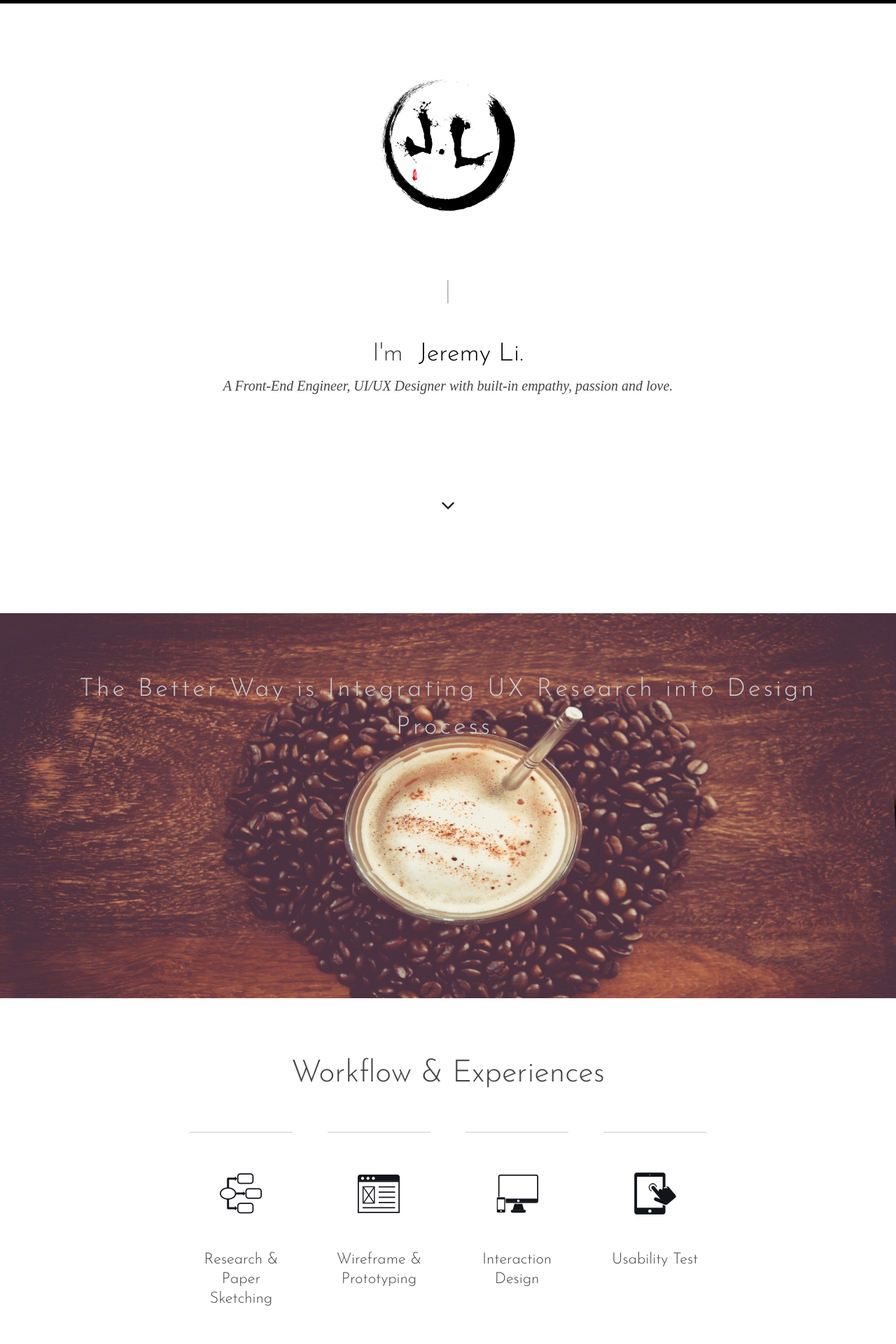
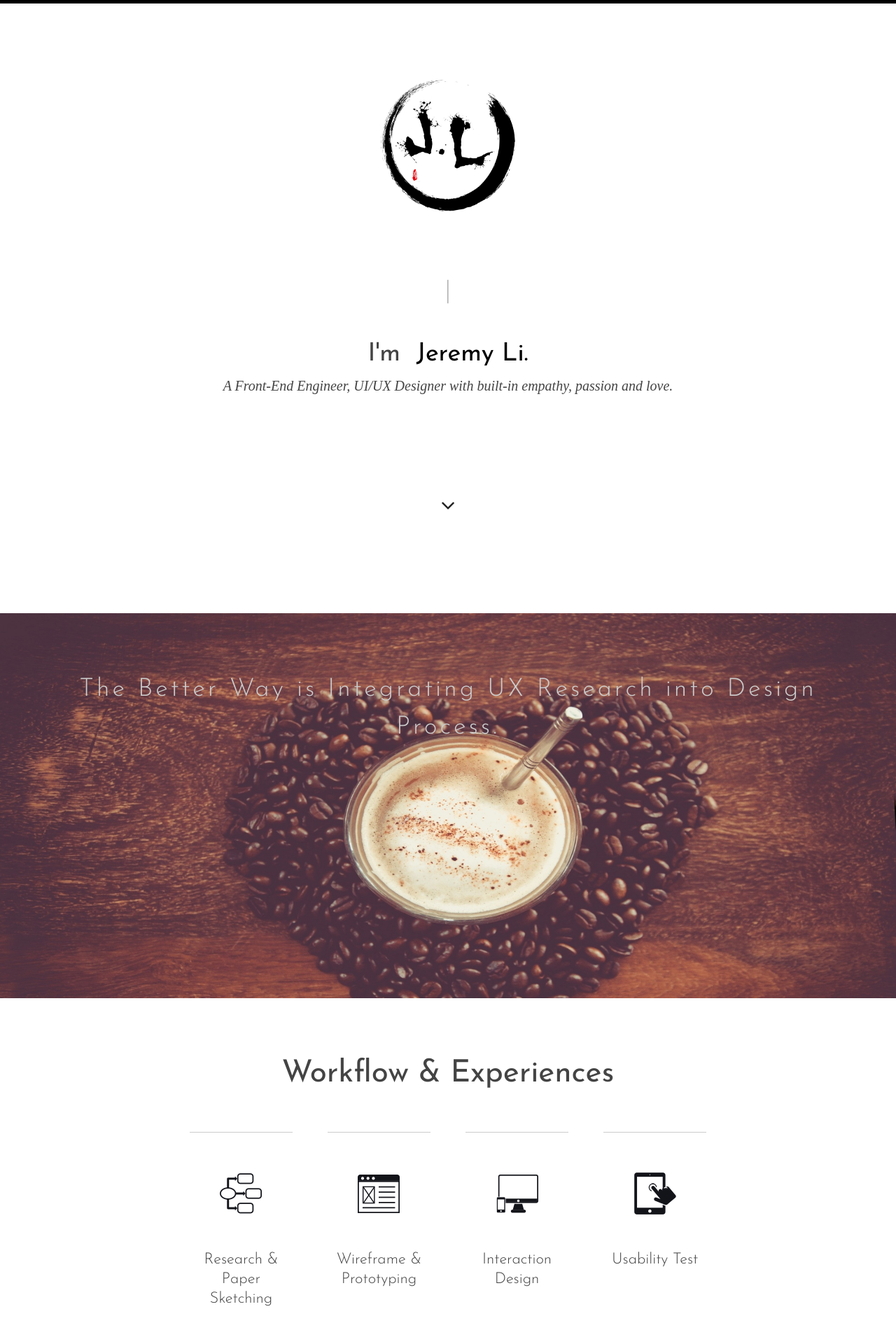
Before and after one commit to Jeremygarden/jeremygarden.github.io, a Jekyll site: the page built from index.html, in a window 1280 px wide. Shown: the top 1920 px of the page at 70% size. Built offline with Jekyll 4.4.1, drawn with Linux system fonts in a browser that asks for light colours; nearby versions of some CDN libraries.

Commit message:
font family not hot loading

```diff
--- a/_includes/head.html
+++ b/_includes/head.html
@@ -15,6 +15,8 @@
 <meta name="viewport" content="width=device-width, initial-scale=1.0">
 
 <!-- For all browsers -->
+<link rel="stylesheet" type="text/css" href="https://fonts.googleapis.com/css?family=Josefin+Sans" />
+<link rel="stylesheet" href="https://fonts.googleapis.com/css?family=Source+Sans+Pro" rel="stylesheet">
 <link rel="stylesheet" href="{{ site.url }}/assets/css/main.css">
 <link rel="stylesheet" href="{{ site.url }}/assets/css/bootstrap.css">
 <!-- Webfonts -->
```
